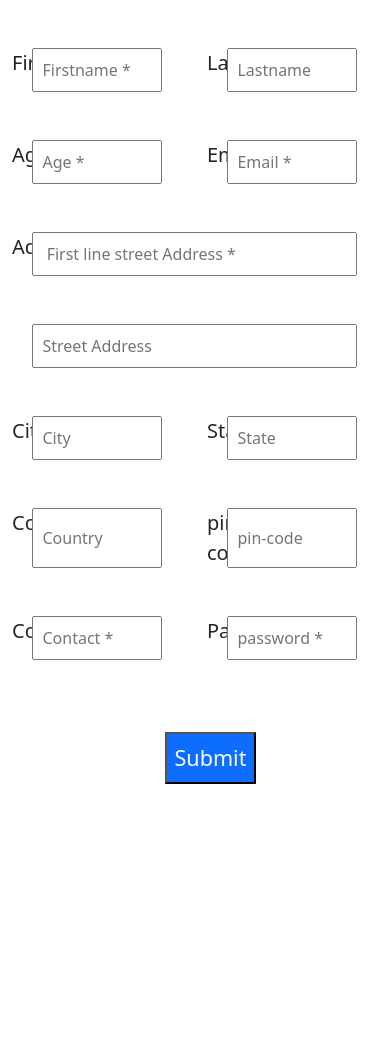
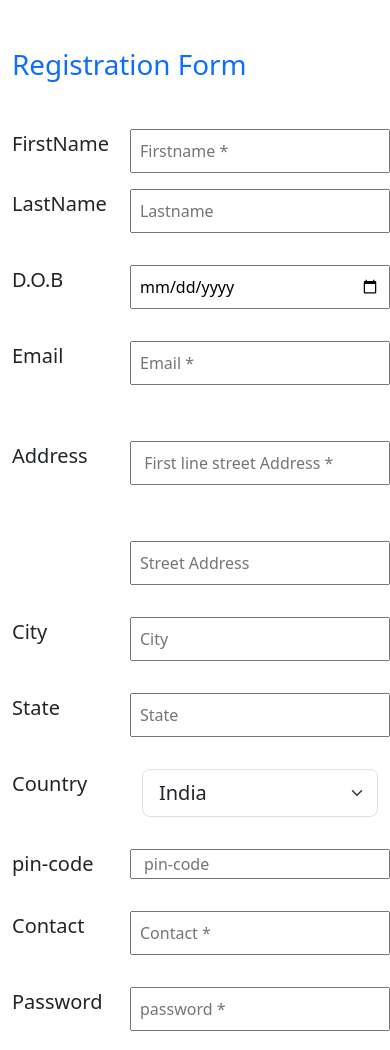
Before and after one commit to rishikesh-itobuz/formValidation, a plain HTML site: page index.html in a window 390 px wide. Shown: the top 1050 px of the page. Before the commit the page ends 844 px from the top, so only its background shows below. Drawn offline with nearby package versions, Linux system fonts and the light colour scheme.

Commit message:
Responsive To all screen added

```diff
--- a/index.html
+++ b/index.html
@@ -14,129 +14,85 @@
     <script src="./practise.js"></script>
   </head>
   <body>
-    <form action="" onsubmit=" return formValidator()" class="container-fluid ">
-      <div class="row mt-5">
-        <label for="" class="col-1 fs-5">FirstName</label>
-        <input
-          type="text"
-          name=""
-          id="firstname"
-          placeholder="Firstname *"
-          class="col-4 m-0 p-2"
-        />
-        <label for="" class="col-1 offset-1 fs-5">LastName</label>
-        <input
-          type="text"
-          name=""
-          id="lastname"
-          placeholder="Lastname"
-          class="col-4 m-0 p-2"
-        />
+
+
+    <form action="" onsubmit=" return formValidator()" class="container mt-5">
+
+      <!--REGISTRATION FORM HEADING-->
+
+      <h1 class="text-md-center text-primary fw-medium mt-5 mb-5 text-underline">Registration Form</h1>
+
+      <!--FIRST NAME AND LAST NAME SECTION-->
+
+      <div class="row mt-4 mt-md-5">
+        <label for="" class="col-lg-1 col-md-2 col-sm-3  col-4 fs-5  ">FirstName</label>
+        <input type="text" name="" id="firstname" placeholder="Firstname *" class="col-lg-4 col-md-3 col-sm-9  col-8 m-0 p-2"/>
+        <label for="" class="col-lg-1 col-md-2 col-sm-3 col-4 offset-md-1 fs-5 my-3 my-md-0">LastName</label>
+        <input type="text" name="" id="lastname" placeholder="Lastname" class="col-lg-4 col-md-3 col-sm-9 col-8 p-2 my-3 my-md-0" />
       </div>
 
-      <div class="row mt-5">
-        <label for="" class="col-1 fs-5">Age</label>
-        <input
-          type="number"
-          name=""
-          id=""
-          placeholder="Age *"
-          class="col-4 m-0 p-2 d-flex"
-        />
-        <label for="" class="col-1 offset-1 fs-5">Email</label>
-        <input
-          type="email"
-          name=""
-          id=""
-          placeholder="Email *"
-          class="col-4 m-0 p-2"
-        />
+       <!--DOB AND EMAIL SECTION-->
+
+      <div class="row mt-0 mt-md-5">
+        <label for="" class="col-lg-1 col-md-2 col-sm-3  col-4 fs-5 my-3 my-md-0">D.O.B</label>
+        <input type="date" name="" id="" placeholder="" class="col-lg-4 col-md-3 col-sm-9  col-8  p-2 my-3 my-md-0" required />
+        <label for="" class="col-lg-1 col-md-2 col-sm-3  col-4 fs-5  offset-md-1 my-3 my-md-0">Email</label>
+        <input type="email" name="" id="" placeholder="Email *" class="col-lg-4 col-md-3 col-sm-9  col-8  p-2 my-3 my-md-0" required/>
       </div>
 
-      <div class="row mt-5">
-        <label for="" class="col-1 fs-5">Address</label>
+      <!--ADDRESS SECTION-->
 
-        <input
-          type="text"
-          name=""
-          id="address"
-          placeholder=" First line street Address *"
-          class="col-10 offset-1 m-0 p-2"
-        />
+      <div class="row mt-4 mt-md-5 mt-md-5">
+        <label for="" class="col-lg-1 col-md-2 col-sm-3  col-4 fs-5 my-3 my-md-0">Address</label>
+        <input type="text" name="" id="address" placeholder=" First line street Address *" class="col-lg-10 col-md-9 col-sm-9  col-8  p-2 my-3 my-md-0" />
       </div>
 
-      <div class="row mt-5">
-        <label for="" class="col-1 fs-5"></label>
-        <input
-          type="text"
-          name=""
-          id=""
-          placeholder="Street Address"
-          class="col-10 offset-sm-2 m-0 p-2"
-        />
+      <!--STREET ADDRESS SECTION-->
+
+      <div class="row mt-4 mt-md-5">
+        <label for="" class="col-lg-1 col-md-2 col-sm-3  col-4 fs-5 my-3 my-md-0"></label>
+        <input type="text" name="" id="" placeholder="Street Address" class="col-lg-10 col-md-9 col-sm-9  col-8  p-2 my-3 my-md-0"/>
       </div>
 
-      <div class="row mt-5">
-        <label for="" class="col-1 fs-5">City</label>
-        <input
-          type="text"
-          name=""
-          id=""
-          placeholder="City"
-          class="col-4 m-0 p-2 d-flex"
-        />
-        <label for="" class="col-1 offset-1 fs-5">State
-        </label>
-        <input
-          type="text"
-          name=""
-          id=""
-          placeholder="State"
-          class="col-4 m-0 p-2"
-        />
-      </div>
-      <div class="row mt-5">
-        <label for="" class="col-1 fs-5">Country</label>
-        <input
-          type="text"
-          name=""
-          id=""
-          placeholder="Country"
-          class="col-4 m-0 p-2 d-flex"
-        />
-        <label for="" class="col-1 offset-1 fs-5">pin-code
-        </label>
-        <input
-          type="number"
-          name=""
-          id=""
-          placeholder="pin-code"
-          class="col-4 m-0 p-2"
-        />
+      <!--CITY AND STATE SECTION-->
+
+      <div class="row mt-0 mt-md-5">
+        <label for="" class="col-lg-1 col-md-2 col-sm-3  col-4 fs-5 my-3 my-md-0 ">City</label>
+        <input type="text" name="" id="" placeholder="City" class="col-lg-4 col-md-3 col-sm-9  col-8  p-2 my-3 my-md-0"/>
+        <label for="" class="col-lg-1 col-md-2 col-sm-3  col-4 fs-5 offset-md-1 my-3 my-md-0">State</label>
+        <input type="text" name="" id="" placeholder="State" class="col-lg-4 col-md-3 col-sm-9  col-8  p-2 my-3 my-md-0" />
       </div>
 
+      <!--COUNTRY AND PINCODE SECTION-->
 
-      <div class="row mt-5 mb-5">
-        <label for="" class="col-1 fs-5">Contact</label>
-        <input
-          type="Mobile number *"
-          name=""
-          id=""
-          placeholder="Contact *"
-          class="col-4 m-0 p-2 d-flex"
-        />
-        <label for="" class="col-1 offset-1 fs-5">Password
-        </label>
-        <input
-          type="password"
-          name=""
-          id="password"
-          placeholder="password *"
-          class="col-4 m-0 p-2"
-        />
+      <div class="row mt-0 mt-md-5">
+        <label for="" class="col-lg-1 col-md-2 col-sm-3  col-4 fs-5 my-3 my-md-0">Country</label>
+        <div  class="col-lg-4 col-md-3 col-sm-9  col-8 my-3 my-md-0 ">
+          <select class="form-select form-select-lg " aria-label=".form-select-lg example">
+              <option selected>India</option>
+              <option value="1">USA</option>
+              <option value="2">Canada</option>
+              <option value="3">Australia</option>
+              <option value="4">Others</option>
+            </select>
       </div>
 
-      <input type="submit" class="col-3  p-2 offset-5 mt-4 bg-primary fs-bold text-light fs-4">
+        <label for="" class="col-lg-1 col-md-2 col-sm-3  col-4 fs-5 offset-md-1 my-3 my-md-0">pin-code</label>
+        <input type="number" name="" id="pincode" placeholder="pin-code" class="col-lg-4 col-md-3 col-sm-9  col-8   my-3 my-md-0" />
+      </div>
+
+      <!--CONTACT AND PASSWORD SECTION-->
+
+      <div class="row mt-0 mt-md-5 ">
+        <label for="" class="col-lg-1 col-md-2 col-sm-3  col-4 fs-5 my-3 my-md-0">Contact</label>
+        <input type="number" name="" id="contact"  placeholder="Contact *" class="col-lg-4 col-md-3 col-sm-9  col-8  p-2 my-3 my-md-0"required/>
+        <label for="" class="col-lg-1 col-md-2 col-sm-3  col-4 fs-5 offset-md-1 my-3 my-md-0">Password</label>
+        <input type="password" name="" id="password" placeholder="password *" class="col-lg-4 col-md-3 col-sm-9  col-8  p-2 my-3 my-md-0" required/>
+      </div>
+
+      <!--Submit button-->
+
+      <input type="submit" class="col-lg-3  p-2 offset-5 mt-5 bg-primary fs-bold text-light fs-4" id="submit" onclick="">
 
     </form>
 
--- a/practise.js
+++ b/practise.js
@@ -4,20 +4,39 @@ function formValidator(){
    let lastname= document.getElementById('lastname').value;
    let password=document.getElementById('password').value;
    let address=document.getElementById('address').value;
+   let pincode=document.getElementById('pincode').value;
+   let contact=document.getElementById('contact').value;
    if(firstname==null||firstname=="")
    {
     alert("Name can't be empty");
     return false;
    }
+
    else if(address==null||address=="")
    {
     alert("First line address can't be empty");
     return false;
    }
+
+   else if(pincode.length!=6)
+   {
+      alert("Invalid Pincode");
+      return false;
+   }
+   else if(contact.length!=10)
+   {
+      alert("Do provide a proper contact");
+      return false;
+   }
+
    else if(password.length<6){
     alert("password too short");
     return false;
    }
 
+}
 
+function submitWarning(){
+   let submit=document.getElementById('submit');
+   alert("Are u sure to submit ??");
 }
```
